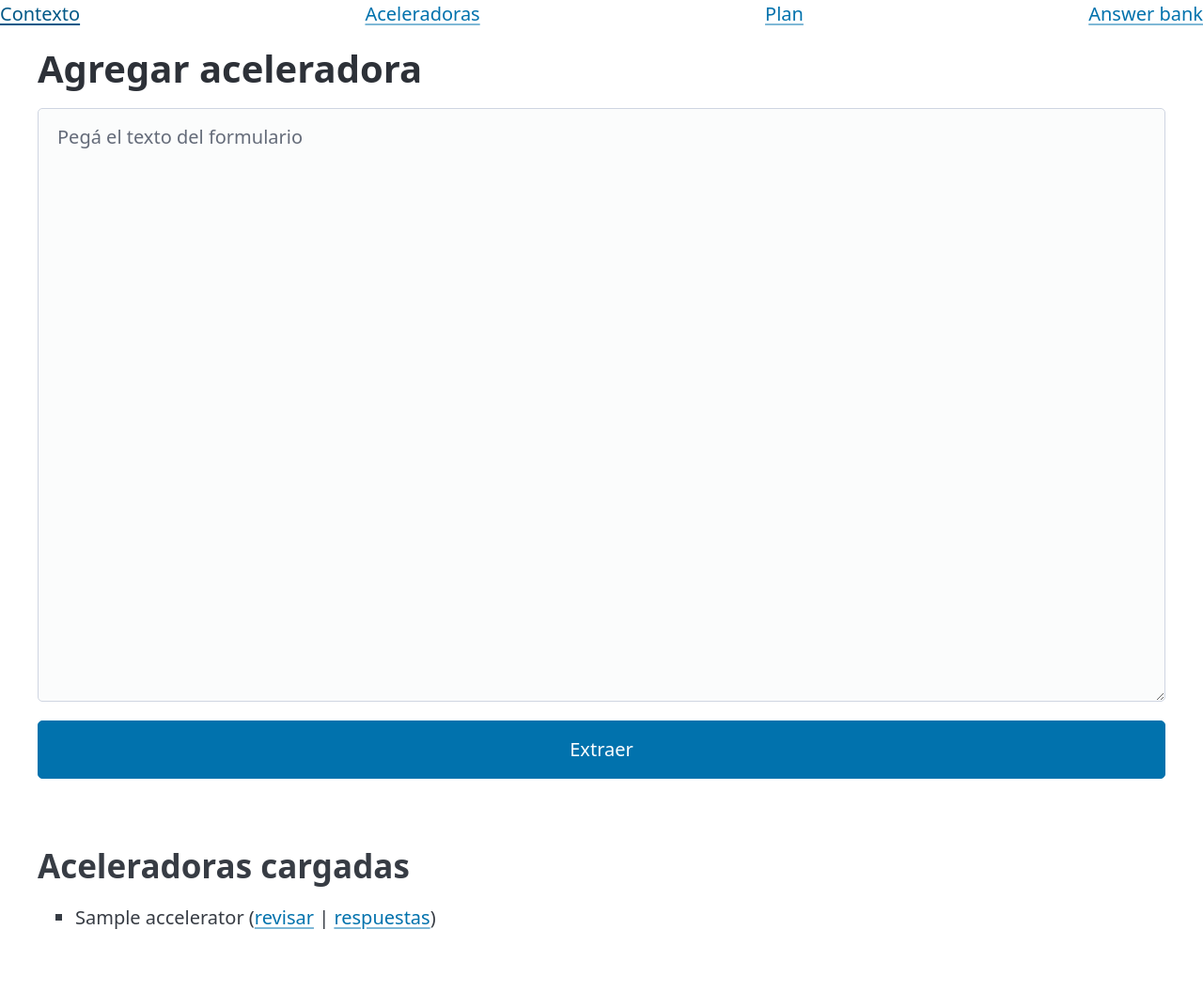
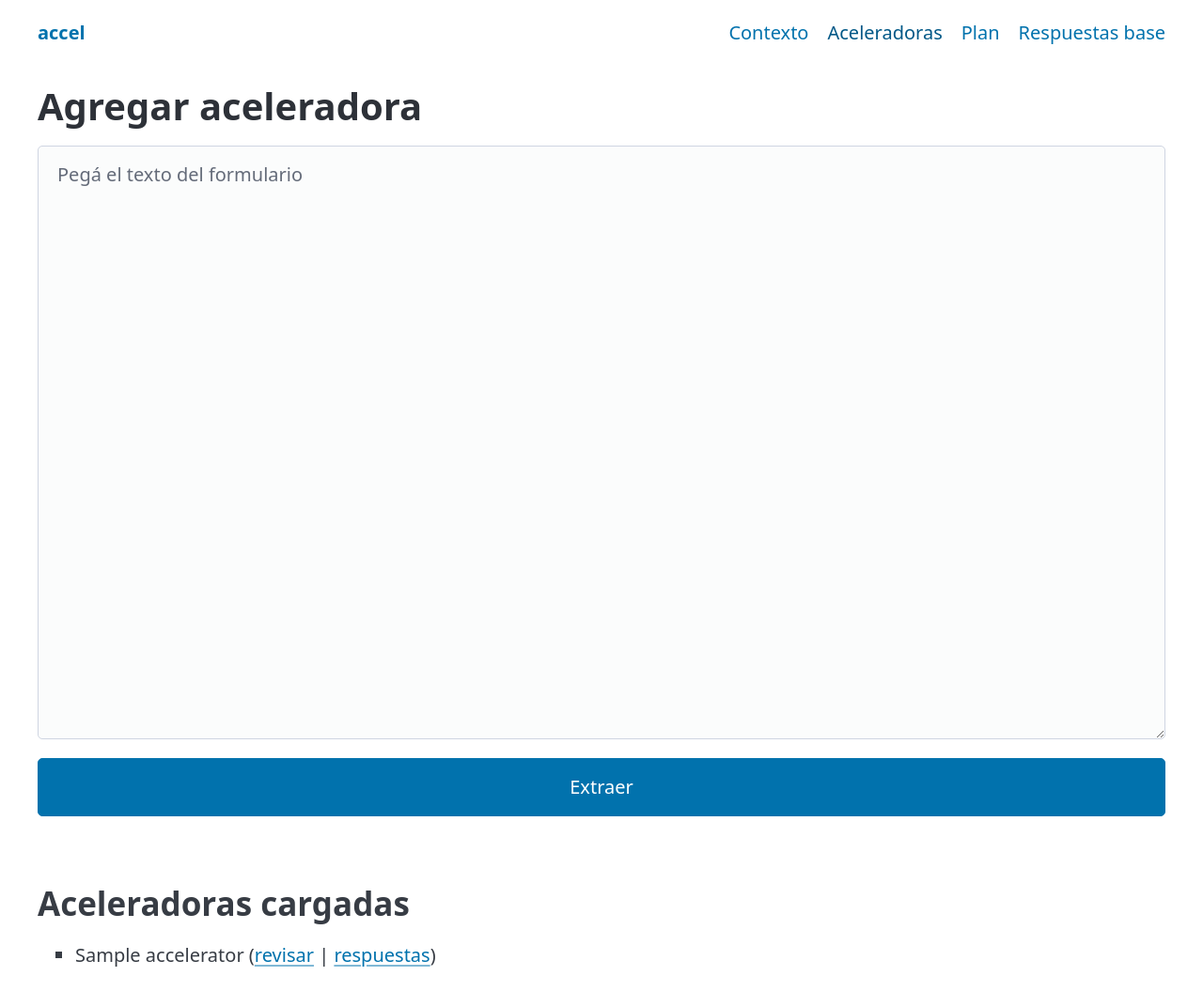
Before and after one commit to hernei152/vc-aplicator, a Django app: page /accelerators/add/ in a window 1280 px wide. Shown: the whole page at 94% size. Before the commit the page ends 989 px from the top, so only its background shows below. Run offline with Django 5.2, Linux system fonts and the light colour scheme; tables that the repository leaves empty hold one stand-in row (values such as "Sample post").

Commit message:
style(design): FINDING-003 — rebuild nav as Pico list with brand and active-page state

```diff
--- a/aplicator/templates/aplicator/base.html
+++ b/aplicator/templates/aplicator/base.html
@@ -8,12 +8,19 @@
   <link rel="stylesheet" href="{% static 'aplicator/pico.min.css' %}">
 </head>
 <body>
-  <nav>
-    <a href="{% url 'aplicator:context' %}">Contexto</a>
-    <a href="{% url 'aplicator:accelerator_add' %}">Aceleradoras</a>
-    <a href="{% url 'aplicator:plan' %}">Plan</a>
-    <a href="{% url 'aplicator:answer_bank' %}">Answer bank</a>
+  {% with active=request.resolver_match.url_name %}
+  <nav class="container">
+    <ul>
+      <li><a href="{% url 'aplicator:context' %}"><strong>accel</strong></a></li>
+    </ul>
+    <ul>
+      <li><a href="{% url 'aplicator:context' %}" {% if active == 'context' %}aria-current="page"{% endif %}>Contexto</a></li>
+      <li><a href="{% url 'aplicator:accelerator_add' %}" {% if active == 'accelerator_add' %}aria-current="page"{% endif %}>Aceleradoras</a></li>
+      <li><a href="{% url 'aplicator:plan' %}" {% if active == 'plan' %}aria-current="page"{% endif %}>Plan</a></li>
+      <li><a href="{% url 'aplicator:answer_bank' %}" {% if active == 'answer_bank' %}aria-current="page"{% endif %}>Respuestas base</a></li>
+    </ul>
   </nav>
+  {% endwith %}
   {% if messages %}
     {% for message in messages %}
       <article>{{ message }}</article>
```
